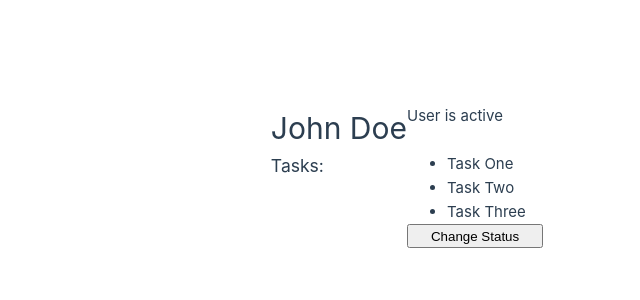
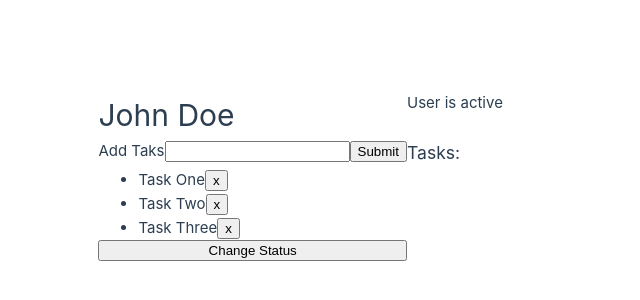
Before and after one commit to Tolian500/Vue.js-Crash-cource, a Vue app: page / in a window 1280 px wide. Shown: the part 224-524 px from the top of the page, without its empty margins (233-873 px from the left). Built offline with nearby package versions, Linux system fonts and the light colour scheme; no server answers.

Commit message:
end of fundametial part of course

```diff
--- a/src/App.vue
+++ b/src/App.vue
@@ -1,10 +1,9 @@
-<script>
-import {ref} from 'vue'
-export default {
-  setup() {
+<script setup>
+import {onMounted, ref} from 'vue';
 const name = ref('John Doe');
 const status = ref('active');
 const tasks = ref(['Task One', 'Task Two', 'Task Three']);
+const newTask = ref('')
 
 const toggleStatus = () => {
 
@@ -15,16 +14,31 @@
   } else {
     status.value = 'active';
   }
+};
+
+const addTask = () =>  {
+  if (newTask.value.trim() !== '') {
+    tasks.value.push(newTask.value);
+    newTask.value = '';
+  }
+ };
+
+ const deleteTask = (index) => {
+  tasks.value.splice(index,1);
  }
 
-    return {
-      name,
-      status,
-      tasks,
-      toggleStatus,
+onMounted(async () => {
+  try {
+    const response = await fetch('https://jsonplaceholder.typicode.com/todos');
+    const data = await response.json();
+    tasks.value = data.map((task) => task.title);
+  } catch (error) {
+    console.log('Error fetching tasks')
+
   }
-  },
-};
+});
+
+
 </script>
 
 <template>
@@ -35,9 +49,22 @@
   <p v-else-if="status === 'pending'">User is pending</p>
   <p v-else>User is inactive</p>
 
+  <form @submit.prevent="addTask">
+    <label for="newTask">Add Taks</label>
+    <input type="text" id="newTask" name="newTask" v-model="newTask" />
+    <button type="submit">Submit</button>
+  </form>
+
+
   <h3>Tasks:</h3>
   <ul>
-    <li v-for="task in tasks" :key="task">{{ task }}</li>
+    <li v-for="(task, index) in tasks" :key="task">
+      <span>
+        {{ task }}
+      </span>
+      <button @click="deleteTask(index)">x</button>
+
+    </li>
 
   </ul>
   <br />
```
Lines whose indentation alone changed are shown as unchanged.
